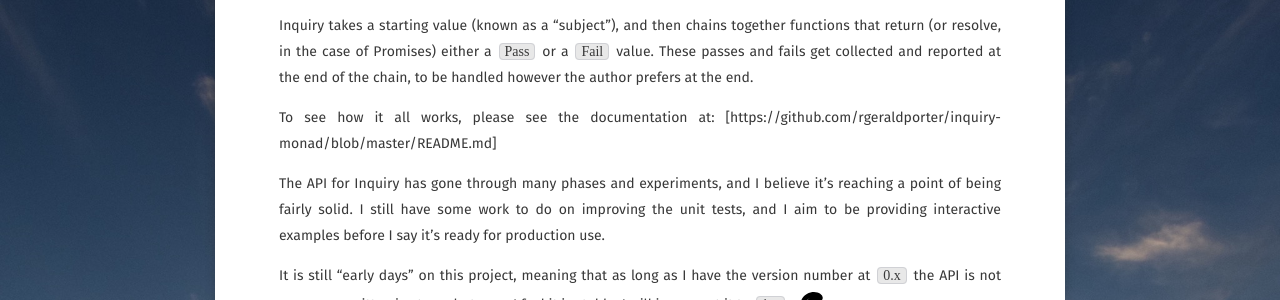
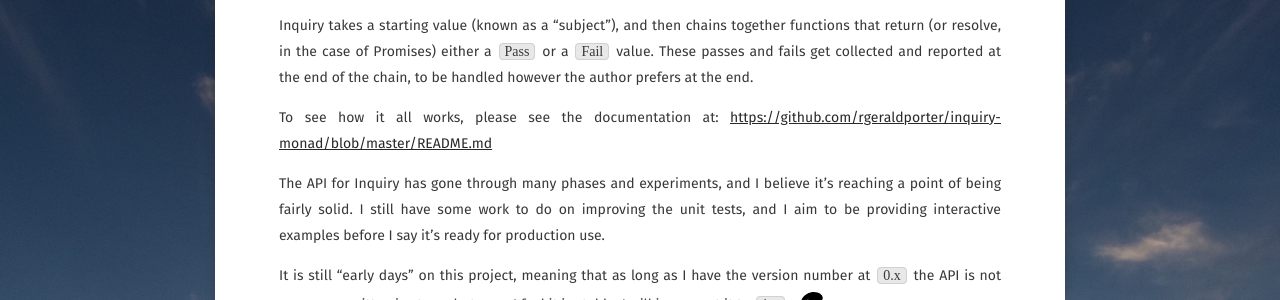
Before and after one commit to rgeraldporter/rgeraldporter.github.io, a Jekyll site: the page built from _posts/2018-06-08-introducing-inquiry.md, in a window 1280 px wide. Shown: the part 1075-1375 px from the top of the page. Built offline with Jekyll 4.4.1, drawn with Linux system fonts in a browser that asks for light colours; some web fonts are replaced; some of the changed lines change nothing that is shown.

Commit message:
Update link

```diff
--- a/_posts/2018-06-08-introducing-inquiry.md
+++ b/_posts/2018-06-08-introducing-inquiry.md
@@ -24,7 +24,7 @@ My solution has been to create a process flow API that is expressive enough for
 
 Inquiry takes a starting value (known as a "subject"), and then chains together functions that return (or resolve, in the case of Promises) either a `Pass` or a `Fail` value. These passes and fails get collected and reported at the end of the chain, to be handled however the author prefers at the end.
 
-To see how it all works, please see the documentation at: [https://github.com/rgeraldporter/inquiry-monad/blob/master/README.md]
+To see how it all works, please see the documentation at: [https://github.com/rgeraldporter/inquiry-monad/blob/master/README.md](https://github.com/rgeraldporter/inquiry-monad/blob/master/README.md){:target="_blank"}
 
 The API for Inquiry has gone through many phases and experiments, and I believe it's reaching a point of being fairly solid. I still have some work to do on improving the unit tests, and I aim to be providing interactive examples before I say it's ready for production use.
 
```
Also changed, not shown: 2 other files.
